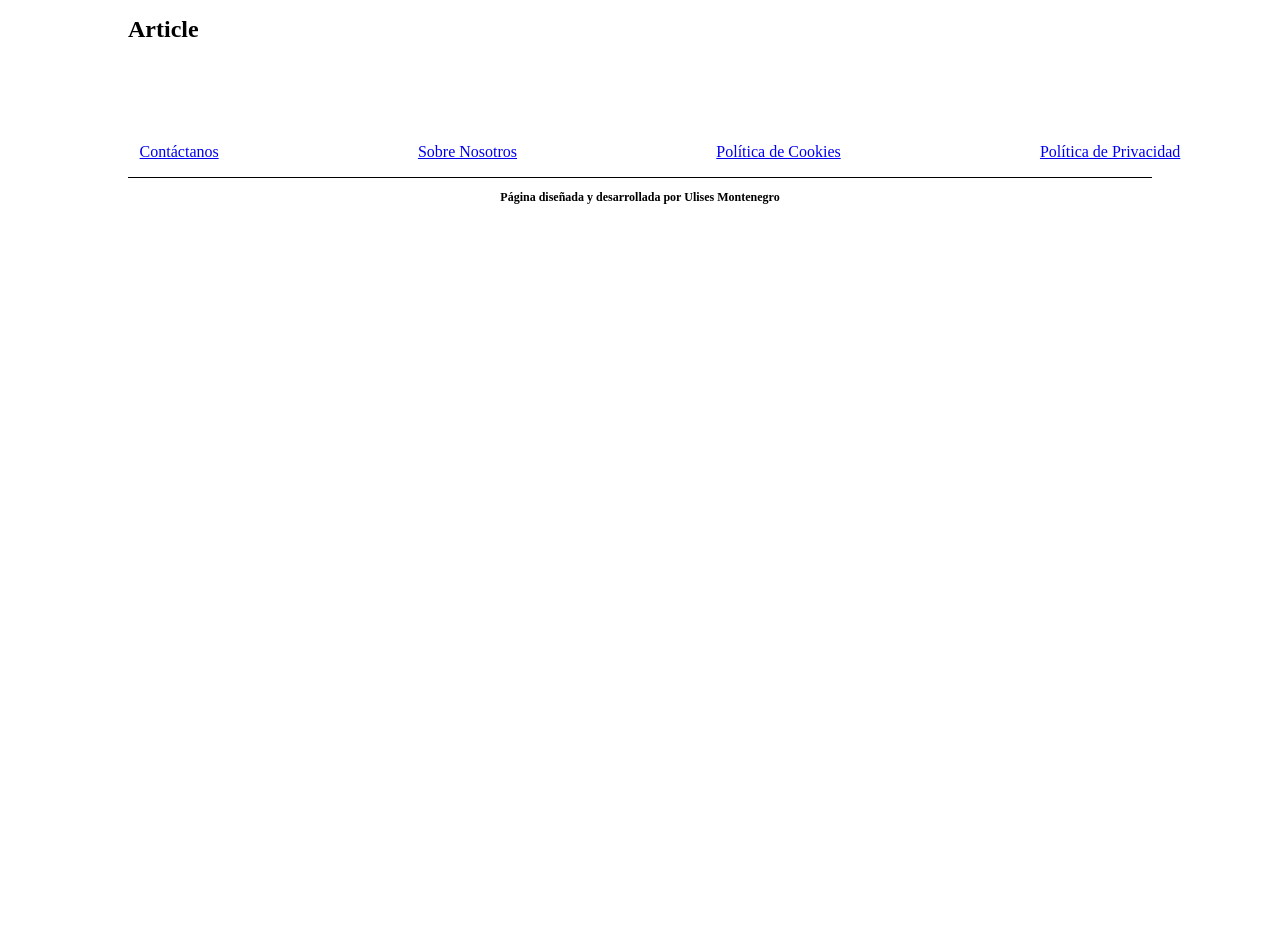
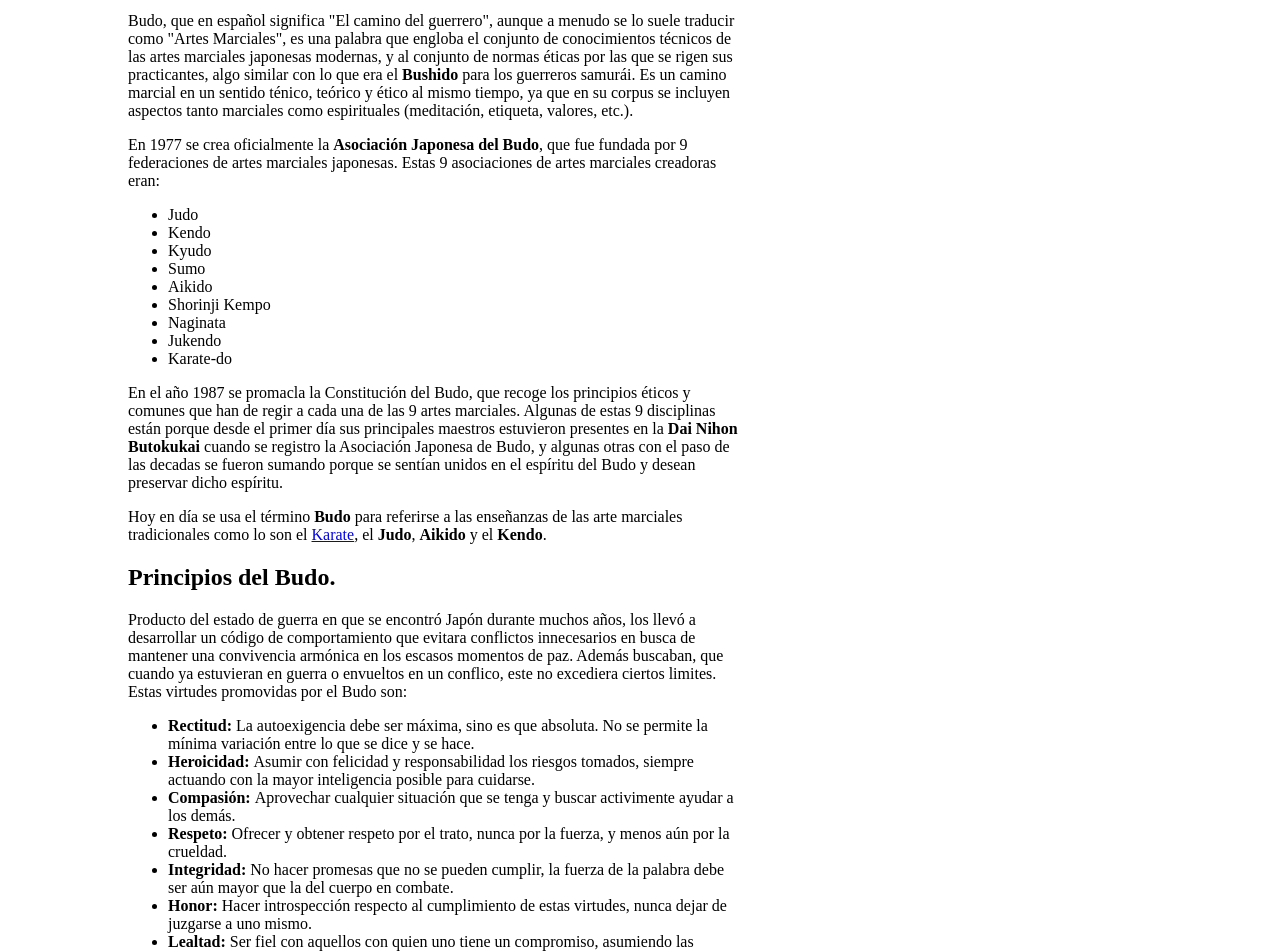
Before and after one commit to Ulise22/karate-info, a Next.js app: page /estilos/budo in a window 1280 px wide. Shown: the part 860-1812 px from the top of the page. Before the commit the page ends 1077 px from the top, so only its background shows below. Built offline with nearby package versions, Linux system fonts and the light colour scheme; a web font is replaced by a local one.

Commit message:
budo article done

```diff
--- a/src/app/estilos/(estilos)/budo/page.tsx
+++ b/src/app/estilos/(estilos)/budo/page.tsx
@@ -1,13 +1,41 @@
 import ArticlesHero from '@/components/ArticlesHero'
 import styles from '@/app/articulos/article.module.css'
 import budo from '@/assets/articles-preview/budo.jpg'
+import Link from 'next/link'
 
 export default function Budo () {
     return(
         <main className={styles.article}>
             <ArticlesHero title='Budo' img={budo} />
             <section className={styles.article__container}>
-                <h1>Article</h1>
+                <p>Budo, que en español significa &quot;El camino del guerrero&quot;, aunque a menudo se lo suele traducir como &quot;Artes Marciales&quot;, es una palabra que engloba el conjunto de conocimientos técnicos de las artes marciales japonesas modernas, y al conjunto de normas éticas por las que se rigen sus practicantes, algo similar con lo que era el <b>Bushido</b> para los guerreros samurái. Es un camino marcial en un sentido ténico, teórico y ético al mismo tiempo, ya que en su corpus se incluyen aspectos tanto marciales como espirituales (meditación, etiqueta, valores, etc.).</p>
+                <p>En 1977 se crea oficialmente la <b>Asociación Japonesa del Budo</b>, que fue fundada por 9 federaciones de artes marciales japonesas. Estas 9 asociaciones de artes marciales creadoras eran: </p>
+                <ul>
+                    <li>Judo</li>
+                    <li>Kendo</li>
+                    <li>Kyudo</li>
+                    <li>Sumo</li>
+                    <li>Aikido</li>
+                    <li>Shorinji Kempo</li>
+                    <li>Naginata</li>
+                    <li>Jukendo</li>
+                    <li>Karate-do</li>
+                </ul>
+                <p>En el año 1987 se promacla la Constitución del Budo, que recoge los principios éticos y comunes que han de regir a cada una de las 9 artes marciales. Algunas de estas 9 disciplinas están porque desde el primer día sus principales maestros estuvieron presentes en la <b>Dai Nihon Butokukai</b> cuando se registro la Asociación Japonesa de Budo, y algunas otras con el paso de las decadas se fueron sumando porque se sentían unidos en el espíritu del Budo y desean preservar dicho espíritu.</p>
+                <p>Hoy en día se usa el término <b>Budo</b> para referirse a las enseñanzas de las arte marciales tradicionales como lo son el <Link href='/articulos/karate-do'>Karate</Link>, el <b>Judo</b>, <b>Aikido</b> y el <b>Kendo</b>.</p>
+                <h2 className={styles.article__subtitle}>Principios del Budo.</h2>
+                <p>Producto del estado de guerra en que se encontró Japón durante muchos años, los llevó a desarrollar un código de comportamiento que evitara conflictos innecesarios en busca de mantener una convivencia armónica en los escasos momentos de paz. Además buscaban, que cuando ya estuvieran en guerra o envueltos en un conflico, este no excediera ciertos limites. Estas virtudes promovidas por el Budo son: </p>
+                <ul>
+                    <li><b>Rectitud: </b>La autoexigencia debe ser máxima, sino es que absoluta. No se permite la mínima variación entre lo que se dice y se hace.</li>
+                    <li><b>Heroicidad: </b>Asumir con felicidad y responsabilidad los riesgos tomados, siempre actuando con la mayor inteligencia posible para cuidarse.</li>
+                    <li><b>Compasión: </b>Aprovechar cualquier situación que se tenga y buscar activimente ayudar a los demás.</li>
+                    <li><b>Respeto: </b>Ofrecer y obtener respeto por el trato, nunca por la fuerza, y menos aún por la crueldad.</li>
+                    <li><b>Integridad: </b>No hacer promesas que no se pueden cumplir, la fuerza de la palabra debe ser aún mayor que la del cuerpo en combate.</li>
+                    <li><b>Honor: </b>Hacer introspección respecto al cumplimiento de estas virtudes, nunca dejar de juzgarse a uno mismo.</li>
+                    <li><b>Lealtad: </b>Ser fiel con aquellos con quien uno tiene un compromiso, asumiendo las consecuencias de las palabras y acciones propias.</li>
+                </ul>
+                <p>Estos valores vienen influenciados por las filosofías del confucianismo, el sintoísmo, el taoísmo y el budismo (más que nada por su corriente zen). Por todos los requisitos necesarios para cumplir con las virtudes del Budo, para practicarlos en la vida diaria, es necesario un alto grado de consciencia interna y externa basada en el conocimiento del propio cuerpo y el manejo de la respiración, la comprensión de las emociones, la estabilidad de pensamiento, y la sincronización con el movimiento exterior.</p>
+                <p>Otra definición poco conocida del Budo es la de &quot;Camino de la Guerra&quot; dado que &quot;do&quot; significa &quot;camino&quot; y &quot;bu&quot; puede ser traducido del japonés como &quot;guerra&quot;. Pero en China, la palabra BU es un concepto que habla de cesar la lucha, de dejar de combatir, lo que le daría un significado como &quot;el camino del cese de la lucha&quot;. Es decir que la palabra tiene un doble significado. El budo nos enseña que un gran guerrero sabe como ganar una batalla, pero el maestro es quien sabe vencer antes de entrar al combate, evitando la confrontación.</p>
             </section>
         </main>
     )
```
